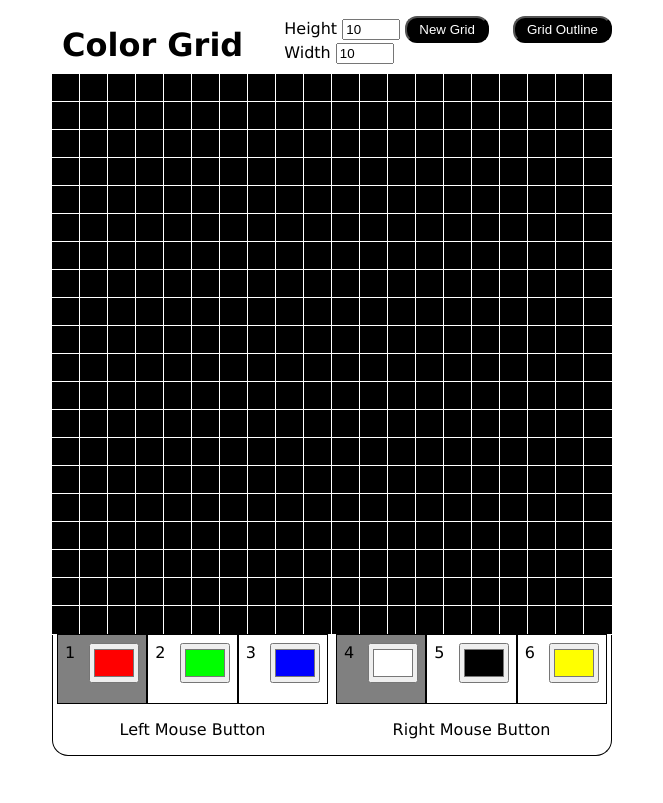
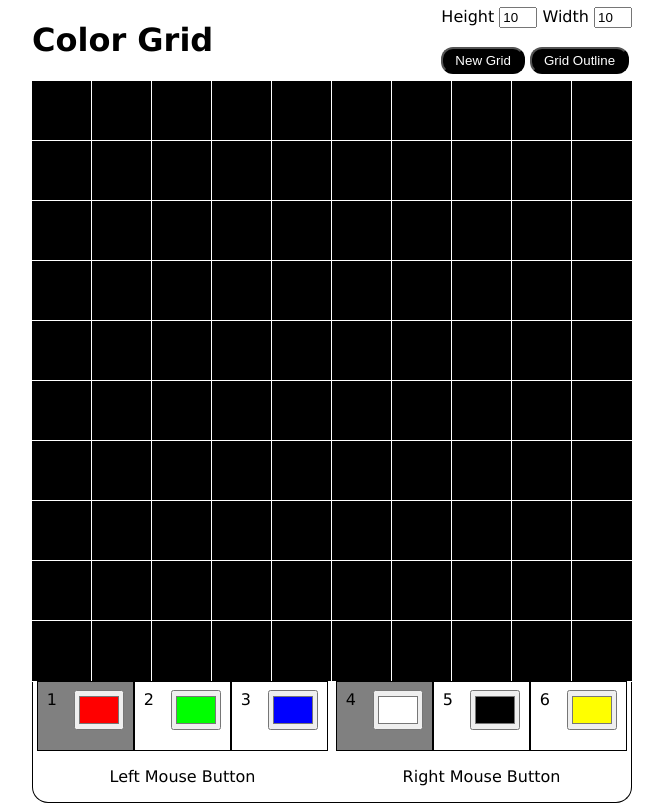
Before and after one commit to nick-dolf/color-grid, a website built with Parcel: page src/index.html in a window 1280 px wide. Shown: the whole page, without its empty margins (308-971 px from the left). Built offline with nearby package versions, Linux system fonts and the light colour scheme.

Commit message:
little style polish

```diff
--- a/src/index.html
+++ b/src/index.html
@@ -14,12 +14,12 @@
         <div>
           <label for="height">Height</label>
           <input type="number" name="height" id="height" value="10" />
-          <button id="newGrid">New Grid</button>
-          <br>
           <label for="width">Width</label>
           <input type="number" name="width" id="width" value="10" />
         </div>
+        <br>
         <div>
+          <button id="newGrid">New Grid</button>
           <button id="gridOutline">Grid Outline</button>
         </div>
       </div>
--- a/src/script.js
+++ b/src/script.js
@@ -1,4 +1,4 @@
-buildGrid(20,20);
+buildGrid(10,10);
 
 function buildGrid(height, width) {
   grid.style.gridTemplateColumns = `repeat(${width}, 1fr)`
--- a/src/style.styl
+++ b/src/style.styl
@@ -1,28 +1,35 @@
+tablet()
+  @media screen and (min-width: 500px)
+    {block}
+
 body
   font-family: Verdana, Geneva, Tahoma, sans-serif
-  width: @css{min(70vw, 70vh)}
+  min-width: 320px
+  max-width: 600px
   margin: auto
-  padding: 16px 0
+  padding: 0 8px
+
+  +tablet()
+    width: 70%
 
 header
   display: flex
   justify-content: space-between
+  flex-direction: column
 
-  h1
-    margin: 10px
+  +tablet()
+    flex-direction: row
+    align-items: center
 
 #grid
   display: grid
   grid-template-columns: repeat(20, 1fr)
   background: white
-  height: @css{min(70vw, 70vh)}
+  aspect-ratio: 1
 
 #grid-control
-  display flex
-  gap: 24px
-
   input
-    width: 50px
+    width: 30px
 
 button
   padding: 4px 12px
```
Also changed, not shown: 1 other file.
